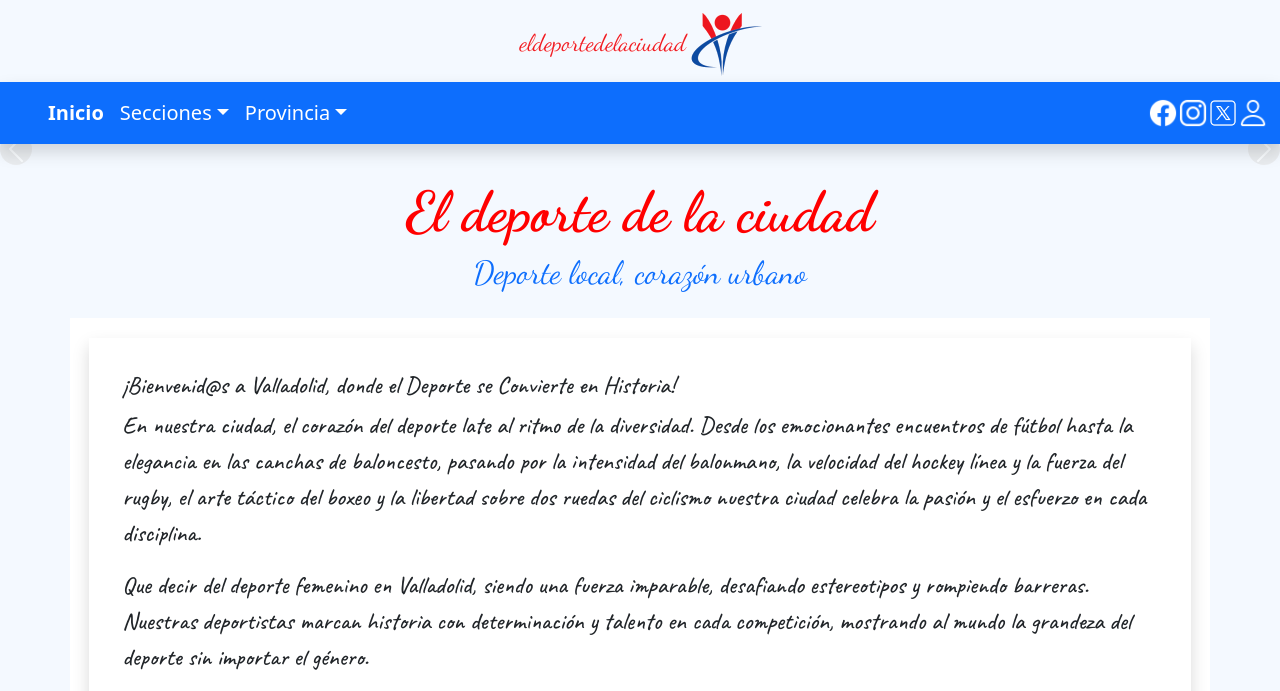
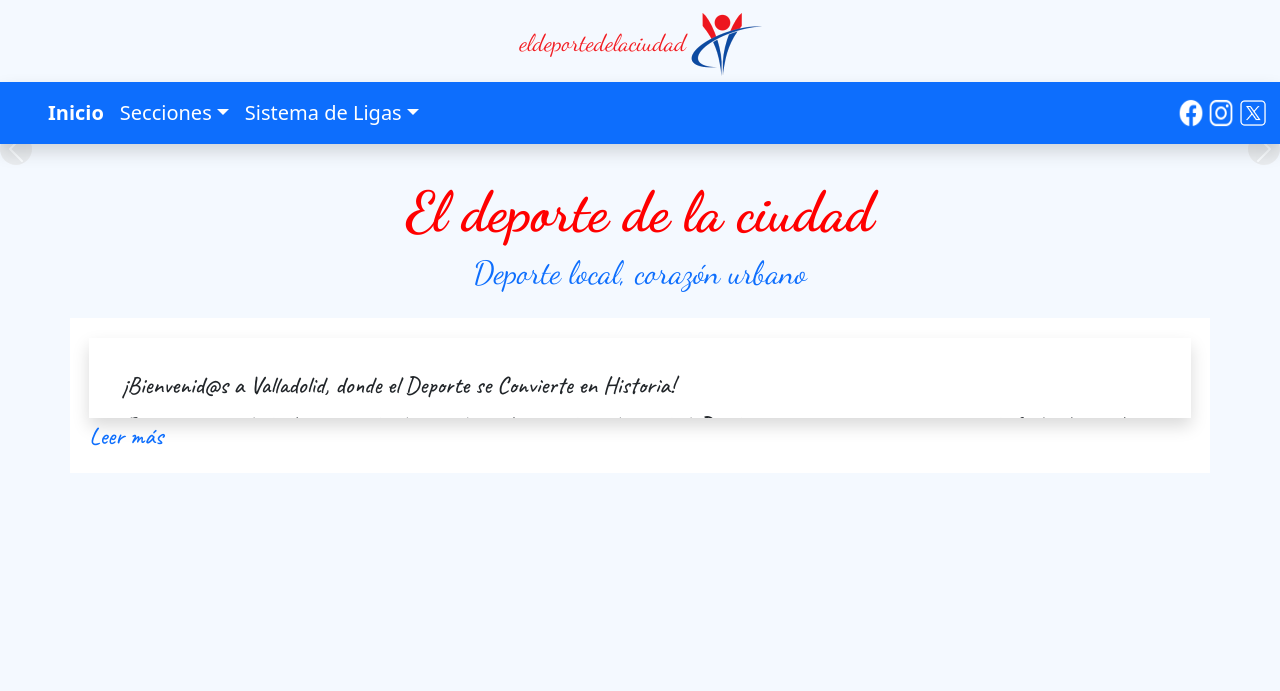
Before and after one commit to Pucelana/eldeportedelaciudad, a Flask app: page / in a window 1280 px wide. Shown: the top 691 px of the page. After the commit the page ends 446 px from the top, so only its background shows below. Run offline with Flask 2, Linux system fonts and the light colour scheme; some libraries are stand-ins or nearby versions.

Commit message:
flask-caching

```diff
--- a/app.py
+++ b/app.py
@@ -2,6 +2,7 @@
 from flask import render_template, request, redirect,url_for, session
 from flask_mysqldb import MySQL
 from werkzeug.utils import secure_filename
+from flask_caching import Cache
 import os
 import uuid
 
--- a/requirements.txt
+++ b/requirements.txt
@@ -2,6 +2,7 @@
 click==8.1.7
 colorama==0.4.6
 Flask==2.2.5
+flask-caching==2.1.0
 Flask-MySQLdb==1.0.1
 gunicorn==21.2.0
 itsdangerous==2.1.2
--- a/static/css/cabecera.css
+++ b/static/css/cabecera.css
@@ -51,8 +51,8 @@
 .menu-desple2{
     border: 0;
     position: relative;
-    height: 520px;
-    width: 220px;
+    height: 180px;
+    width: 150px;
     background: white;
     box-shadow: 1px 12px 33px rgba(0, 0, 0, 0.5);
 }
@@ -69,7 +69,7 @@
 .menu-desple3{
     border: 0;
     position: relative;
-    height: 240px;
+    height: 180px;
     width: 150px;
     background: white;
     box-shadow: 1px 12px 33px rgba(0, 0, 0, 0.5);
@@ -87,8 +87,8 @@
 .menu-desple4{
     border: 0;
     position: relative;
-    height: 520px;
-    width: 220px;
+    height: 180;
+    width: 150px;
     background: white;
     box-shadow: 1px 12px 33px rgba(0, 0, 0, 0.5);
 }
--- a/static/css/estilo.css
+++ b/static/css/estilo.css
@@ -17,3 +17,4 @@
 @import "seccion_deportes.css";
 @import "tablas.css";
 @import "calendarios.css";
+@import "leer_mas.css";
--- /dev/null
+++ b/static/css/leer_mas.css
@@ -0,0 +1,15 @@
+/* Para que el texto no aparezca entero y se pueda usar leer mas */
+.card_coments .coment_text{
+    max-height: 80px;
+    overflow: hidden;
+  }
+  .card_coments .leer_mas{
+    display: none;
+  }
+  .card_coments.expand .coment_text{
+    max-height: none;
+  }
+  .card_coments.expand .leer_mas{
+    display: none;
+  }
+  /* Fin leer mas */
--- /dev/null
+++ b/static/js/leer_mas.js
@@ -0,0 +1,27 @@
+ /* Para que el texto no aparezca entero y se pueda usar leer mas */
+ var comments = document.getElementsByClassName('card_coments');
+
+ for (var i = 0; i < comments.length; i++) {
+   var comment = comments[i];
+   var commentText = comment.getElementsByClassName('coment_text')[0];
+   var readMoreLink = comment.getElementsByClassName('leer_mas')[0];
+
+   // Obtener el texto del comentario
+
+   // Contar las palabras en el texto del comentario
+   var palabras = commentText.textContent.split(' ');
+
+   // Establecer la longitud mínima para mostrar el enlace "Leer más"
+   var longitudMinima = 50;
+
+   if (palabras.length > longitudMinima) {
+     readMoreLink.style.display = 'inline';
+
+     readMoreLink.addEventListener('click', function(e) {
+       e.preventDefault();
+       comment.classList.toggle('expand');
+     });
+   } else {
+     readMoreLink.style.display = 'none';
+   }
+ }
--- a/static/js/script.js
+++ b/static/js/script.js
@@ -29,5 +29,3 @@
     $(multipleItemCarousel).addClass('slide');
 
 }
-
-// Calendario de basket
--- a/templates/sitio/base.html
+++ b/templates/sitio/base.html
@@ -47,16 +47,18 @@
                         </div>
                     </li>
                     <li class="nav-item dropdown">
-                      <a class="nav-link dropdown-toggle fs-5 text-white" href="#" id="dropdownId" data-bs-toggle="dropdown" aria-haspopup="true" aria-expanded="false">Provincia</a>
+                      <a class="nav-link dropdown-toggle fs-5 text-white" href="#" id="dropdownId" data-bs-toggle="dropdown" aria-haspopup="true" aria-expanded="false">Sistema de Ligas</a>
                         <div class="dropdown-menu menu-desple2" aria-labelledby="dropdownId">
-                          <a class="dropdown-item" href="#">Atl.Tordesillas</a>
-                          <a class="dropdown-item" href="#">CD Laguna</a>
-                          <a class="dropdown-item" href="#">CD Íscar</a>
+                          <a class="dropdown-item" href="#">Baloncesto</a>
+                          <a class="dropdown-item" href="#">Balonmano</a>
+                          <a class="dropdown-item" href="#">Fútbol</a>
+                          <a class="dropdown-item" href="#">Hockey Línea</a>
+                          <a class="dropdown-item" href="#">Rugby</a>
                         </div>
                     </li>
-                    <li class="nav-item">
+                    <!--<li class="nav-item">
                         <a class="nav-link fs-5 text-white" href="#"></a>
-                    </li>
+                    </li>-->
                     <!--<li class="nav-item dropdown">
                         <a class="nav-link dropdown-toggle fs-5 text-white" href="#" id="dropdownId" data-bs-toggle="dropdown" aria-haspopup="true" aria-expanded="false">Participa</a>
                           <div class="dropdown-menu" aria-labelledby="dropdownId">
@@ -77,10 +79,10 @@
         </nav>
         </div>
         <div class="col-lg-4 col-md-4 d-flex justify-content-end align-items-center">
-            <a><img src="/static/img/facebook.png" class="iconos" alt="facebook"></a>
-            <a><img src="/static/img/instagram.png" class="iconos" alt="instagram"></a>
+            <a><img src="/static/img/facebook.png" class="iconos pe-1" alt="facebook"></a>
+            <a><img src="/static/img/instagram.png" class="iconos pe-1" alt="instagram"></a>
             <a><img src="/static/img/twitter.png" class="iconos" alt="twitter"></a>
-            <a><img src="/static/img/usuario.png" class="usuario" alt="usuario"></a>
+            <!--<a><img src="/static/img/usuario.png" class="usuario" alt="usuario"></a>--->
         </div>
         </div>
     </section>
@@ -98,41 +100,43 @@
               <li class="nav-item">
                 <a class="nav-link active fs-5 text-white fw-bold" href="/" aria-current="page">Inicio</a>
               </li>
-              <li class="nav-item">
+              <!--<li class="nav-item">
                   <a class="nav-link active fs-5 text-white" href="/noticias/" aria-current="page">Noticias</a>
-              </li>
+              </li>-->
               <li class="nav-item dropdown">
                 <a class="nav-link dropdown-toggle fs-5 text-white" href="#" id="dropdownId" data-bs-toggle="dropdown" aria-haspopup="true" aria-expanded="false">Secciones</a>
                   <div class="dropdown-menu menu-desple3" aria-labelledby="dropdownId">
                     <a class="dropdown-item" href="/seccion/baloncesto">Baloncesto</a>
+                    <a class="dropdown-item" href="#">Balonmano</a>
                     <a class="dropdown-item" href="#">Fútbol</a>
-                    <a class="dropdown-item" href="#">Balonmano</a>
+                    <a class="dropdown-item" href="#">Hockey Línea</a>
                     <a class="dropdown-item" href="#">Rugby</a>
-                    <a class="dropdown-item" href="#">Hockey Línea</a>
                   </div>
               </li>
               <li class="nav-item dropdown">
-                <a class="nav-link dropdown-toggle fs-5 text-white" href="#" id="dropdownId" data-bs-toggle="dropdown" aria-haspopup="true" aria-expanded="false">Provincia</a>
+                <a class="nav-link dropdown-toggle fs-5 text-white" href="#" id="dropdownId" data-bs-toggle="dropdown" aria-haspopup="true" aria-expanded="false">Sistema de Ligas</a>
                   <div class="dropdown-menu menu-desple4" aria-labelledby="dropdownId">
-                    <a class="dropdown-item" href="#">Atl.Tordesillas</a>
-                    <a class="dropdown-item" href="#">CD Laguna</a>
-                    <a class="dropdown-item" href="#">CD Íscar</a>
+                    <a class="dropdown-item" href="#">Baloncesto</a>
+                    <a class="dropdown-item" href="#">Balonmano</a>
+                    <a class="dropdown-item" href="#">Fútbol</a>
+                    <a class="dropdown-item" href="#">Hockey Línea</a>
+                    <a class="dropdown-item" href="#">Rugby</a>
                   </div>
                 </li>
               <!--<li class="nav-item">
                   <a class="nav-link fs-5 text-white" href="#">Calendarios</a>
               </li>-->
-              <li class="nav-item dropdown">
+              <!--<li class="nav-item dropdown">
                   <a class="nav-link dropdown-toggle fs-5 text-white" href="#" id="dropdownId" data-bs-toggle="dropdown" aria-haspopup="true" aria-expanded="false">Participa</a>
                     <div class="dropdown-menu" aria-labelledby="dropdownId">
                       <a class="dropdown-item" href="#">¿Qué hacer?</a>
                       <a class="dropdown-item" href="#">Comparteló</a>
                       <a class="dropdown-item" href="#">Escribé tu noticia</a>
                     </div>
-                </li>
-              <li class="nav-item">
+                </li>-->
+              <!--<li class="nav-item">
                   <a class="nav-link fs-5 text-white" href="#">Suscripción</a>
-              </li>
+              </li>-->
             </ul>
           </div>
         </div>
@@ -156,7 +160,7 @@
         <!--<a><img src="/static/img/facebook.png" class="iconos d-none d-lg-block" alt="facebook"></a>
         <a><img src="/static/img/instagram.png" class="iconos d-none d-lg-block" alt="instagram"></a>
         <a><img src="/static/img/twitter.png" class="iconos d-none d-lg-block" alt="twitter"></a>-->
-        <a><img src="/static/img/usuario.png" class="usuario" alt="usuario"></a>
+        <!--<a><img src="/static/img/usuario.png" class="usuario" alt="usuario"></a>-->
       </div>
     </section>
   </header>
@@ -172,5 +176,6 @@
     integrity="sha384-7VPbUDkoPSGFnVtYi0QogXtr74QeVeeIs99Qfg5YCF+TidwNdjvaKZX19NZ/e6oz" crossorigin="anonymous">
   </script>
   <script src="/static/js/script.js"></script>
+  <script src="/static/js/leer_mas.js"></script>
 </body>
 </html>
--- a/templates/sitio/home.html
+++ b/templates/sitio/home.html
@@ -34,8 +34,8 @@
 </div><!--Fin Carrusel-->
 <h1 class="letras_logo">El deporte de la ciudad</h1>
 <h2 class="slogan">Deporte local, corazón urbano</h2>
-<section id="seccion_home" class="container-lg">
-  <div class="bg-white shadow text_home">
+<section id="seccion_home" class="container-lg card_coments mb-5">
+  <div class="coment_text bg-white shadow text_home">
 	<h4>¡Bienvenid@s a Valladolid, donde el Deporte se Convierte en Historia!</h4>
       <p>En nuestra ciudad, el corazón del deporte late al ritmo de la diversidad. Desde los emocionantes encuentros de fútbol hasta la elegancia en las canchas de baloncesto, pasando por la intensidad del balonmano, la velocidad del hockey línea y la fuerza del rugby, el arte táctico del boxeo y la libertad sobre dos ruedas del ciclismo nuestra ciudad celebra la pasión y el esfuerzo en cada disciplina.</p>
       <p>Que decir del deporte femenino en Valladolid, siendo una fuerza imparable, desafiando estereotipos y rompiendo barreras. Nuestras deportistas marcan historia con determinación y talento en cada competición, mostrando al mundo la grandeza del deporte sin importar el género.</p>
@@ -44,22 +44,7 @@
       <p>Ven y descubre el legado que ha forjado Valladolid como una cuna de historias deportivas. Desde las hazañas históricas hasta los hitos contemporáneos, cada victoria y cada desafío de nuestros deportistas se convierten en inspiración. Sumérgete en una ciudad que respira y transmite la historia viva del deporte en cada esquina.</p>
       <p>En Valladolid, el deporte es parte integral de nuestra identidad. Desde los estadios hasta las calles, respiramos el espíritu del deporte en cada rincón, y es parte de la emoción que impulsa a nuestra ciudad.</p>
       <p>Conéctate con el legado rico y vibrante del deporte en Valladolid. Desde los logros históricos hasta los eventos más recientes, te invitamos a ser parte de una comunidad que celebra la tradición mientras abraza la emoción del deporte en su forma más moderna y dinámica.</p>
-	<!--<h4>¡Bienvenid@s a <strong><i>Valladolid</i></strong>, donde el Deporte se Convierte en Historia!</h4>
-	<p>En nuestra ciudad, el corazón del deporte late al ritmo de la diversidad. Desde los emocionantes encuentros de fútbol hasta la elegancia en las canchas de baloncesto, pasando por la intensidad del balonmano, la velocidad del hockey línea y la fuerza del rugby, nuestra ciudad celebra la pasión y el esfuerzo en cada disciplina.
-	<p>Que decir del deporte femenino en <strong><i>Valladolid</i></strong>, siendo una fuerza imparable, desafiando estereotipos y rompiendo barreras. Nuestras deportistas marcan historia con determinación y talento en cada competición, mostrando al mundo la grandeza del deporte sin importar el género.</p>
-	<p>Descubre la ciudad desde una perspectiva única, a través del latido de su escena deportiva. En <strong>Valladolid</strong>, nos enorgullecemos de ser la plataforma que celebra la pasión, el legado y el presente del deporte en nuestra vibrante localidad.</p>
-	<h4>Explora el Espíritu Deportivo de la Ciudad</h4>
-	<p>Sumérgete en la emocionante escena deportiva de <strong>Valladolid</strong>, donde cada calle, cada estadio y cada logro de nuestros deportistas se convierten en parte de nuestra identidad colectiva. Desde los éxitos de nuestros equipos amateurs hasta los momentos gloriosos de nuestros profesionales, aquí encontrarás la esencia misma de nuestra comunidad a través del deporte.</p>
-	<h4>Un Vistazo al Legado y la Emoción Deportiva</h4>
-	<p>Ven y descubre el legado que ha forjado <strong>Valladolid</strong> como una cuna de historias deportivas. Desde las hazañas históricas hasta los hitos contemporáneos, cada victoria y cada desafío de nuestros deportistas se convierten en inspiración. Sumérgete en una ciudad que respira y transmite la historia viva del deporte en cada esquina.</p>
-	<h4>Vive la Experiencia Deportiva Completa</h4>
-	<p>En <strong>Valladolid</strong>, el deporte no es solo un espectáculo, es una experiencia. Únete a nosotros para descubrir cómo el deporte une corazones, inspira a generaciones y moldea nuestra ciudad hacia un futuro lleno de logros deportivos y orgullo comunitario.</p>
-	<h4>¡Explora el Poder del Deporte en <strong>Valladolid</strong>!</h4>
-	<p>Bienvenido a la plataforma definitiva para sumergirte en la esencia del deporte en <strong>Valladolid</strong>. En nuestra comunidad deportiva, cada victoria, cada evento y cada historia de superación se convierten en un testimonio vivo de la pasión y el compromiso de nuestros deportistas.</p>
-	<h4>Sumérgete en la Pasión Deportiva Local</h4>
-	<p>En <strong>Valladolid</strong>, el deporte es parte integral de nuestra identidad. Desde los estadios hasta las calles, respiramos el espíritu del deporte en cada rincón. Únete a nosotros para explorar las hazañas de nuestros equipos, conocer a los deportistas que hacen historia y ser parte de la emoción que impulsa a nuestra ciudad.</p>
-	<h4>Donde la Tradición se Encuentra con la Emoción Contemporánea</h4>
-	<p>Conéctate con el legado rico y vibrante del deporte en <strong>Valladolid</strong>. Desde los logros históricos hasta los eventos más recientes, te invitamos a ser parte de una comunidad que celebra la tradición mientras abraza la emoción del deporte en su forma más moderna y dinámica.</p>-->
   </div>
+  <a href="#" class="leer_mas text-decoration-none text-primary">Leer más</a>
 </section>
 {% endblock %}
```
Also changed, not shown: templates/sistema_ligas/sistema_baloncesto.html (added), templates/sistema_ligas/sistema_balonmano.html (added), templates/sistema_ligas/sistema_fútbol.html (added), templates/sistema_ligas/sistema_hockey.html (added), templates/sistema_ligas/sistema_rugby.html (added).
